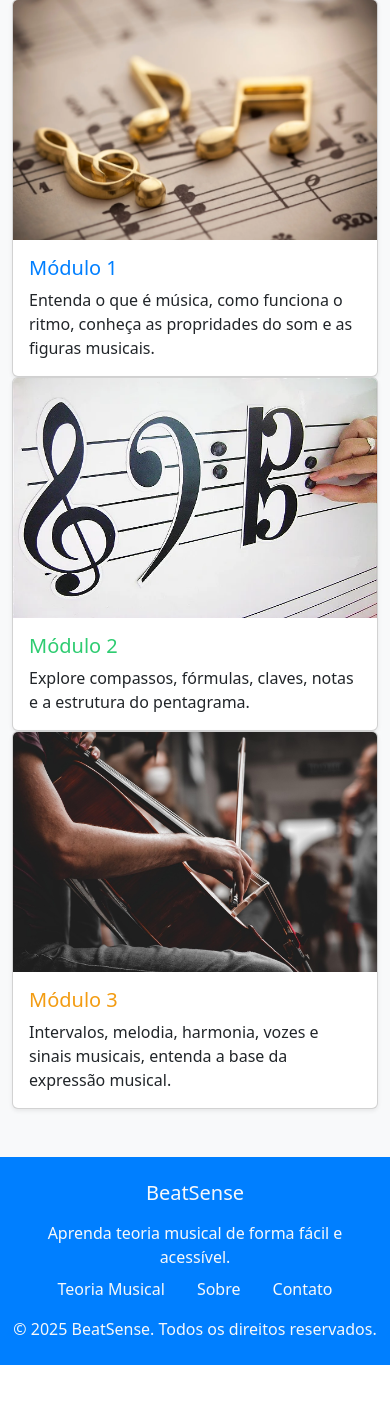
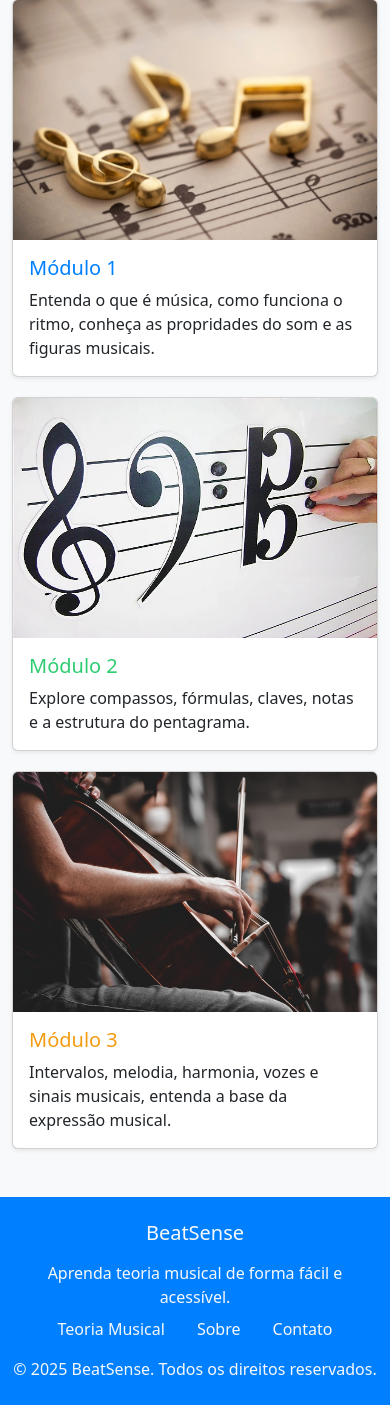
Before and after one commit to BrenoNevess/BeatSense, a PHP site: page / in a window 390 px wide. Shown: the part 980-2385 px from the top of the page. Before the commit the page ends 2345 px from the top, so only its background shows below. Run offline with PHP 8.4, Linux system fonts and the light colour scheme.

Commit message:
resposividade do site melhorada

```diff
--- a/src/index.php
+++ b/src/index.php
@@ -96,6 +96,25 @@
             max-width: 415px;
             width: 100%;
             height: 240px;
+        }
+
+        @media(max-width: 768px){
+            .card-img-top{
+                max-width: 515px;
+                width: 100%;
+                height: 240px;
+            }
+
+            .col-md-4{
+                display: flex;
+                max-width: 475px;
+                margin: auto;
+            }
+
+            .row{
+                display: grid;
+                gap:20px;
+            }
         }
     </style>
 </head>
```
Also changed, not shown: src/modulo1.php (+19 -0 lines), src/modulo3.php (+23 -0 lines).
